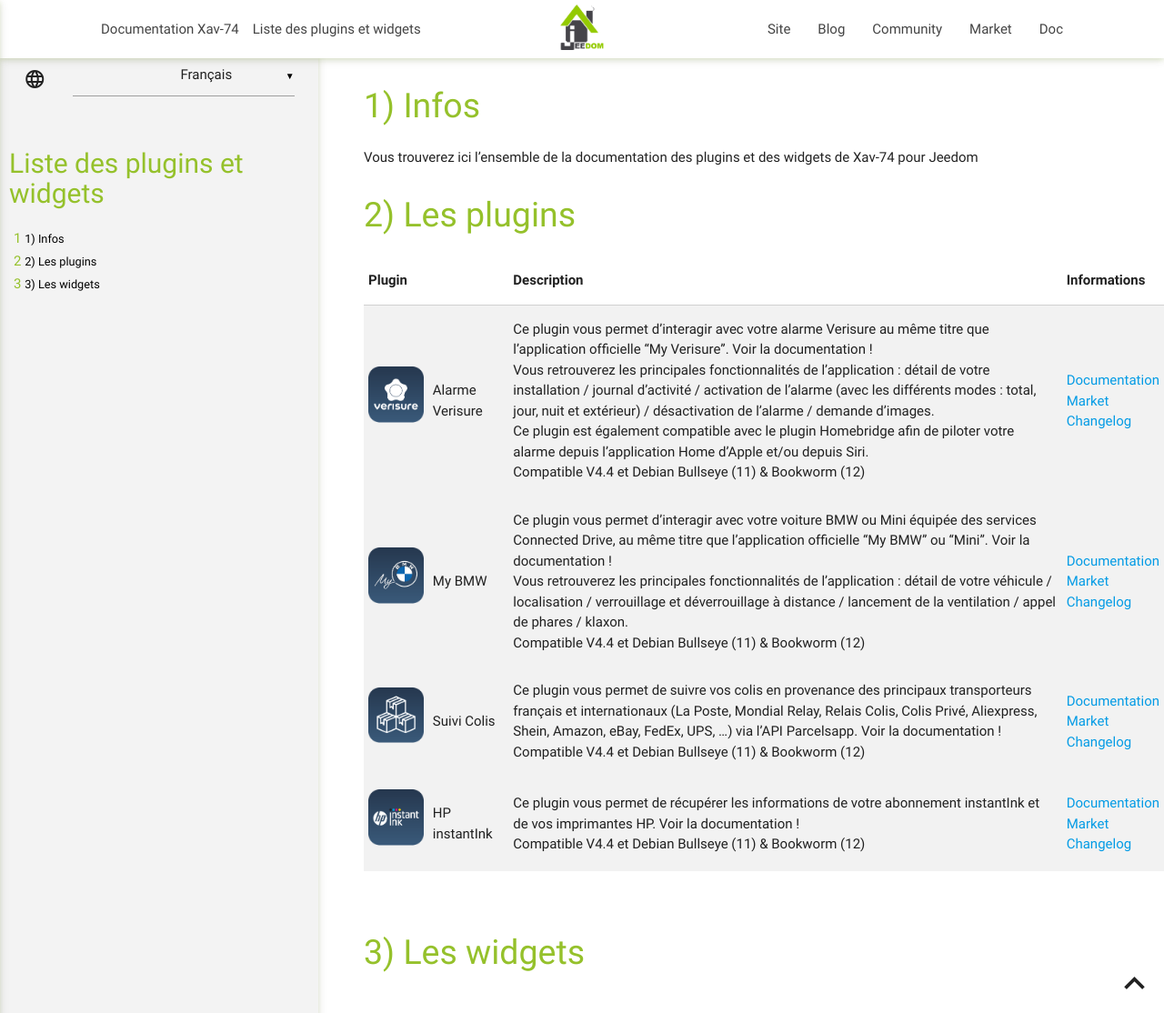
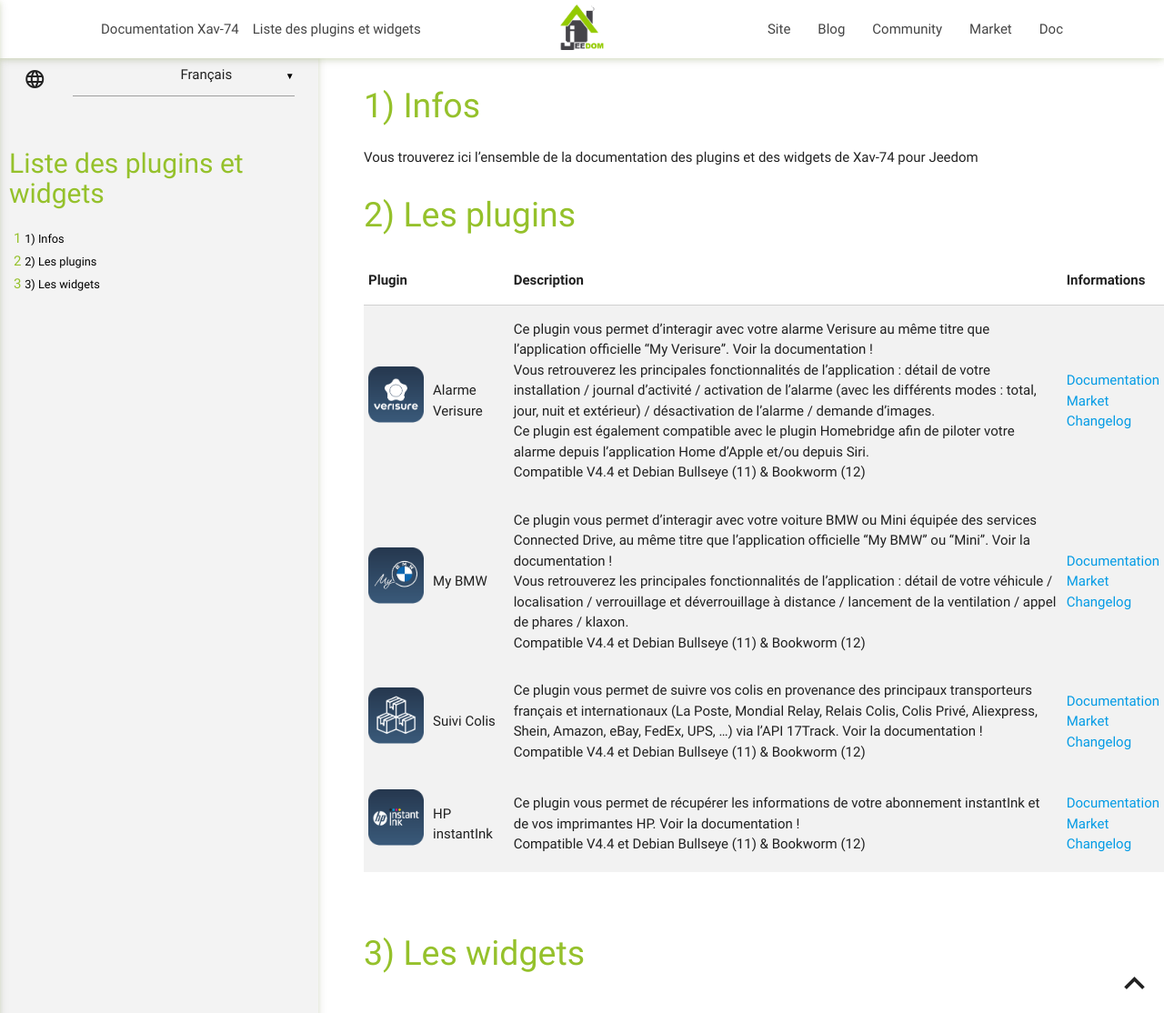
Before and after one commit to Xav-74/Documentation, a Jekyll site: the page built from index/fr_FR/index.md, in a window 1280 px wide and 1114 px high. Shown: the whole window at 91% size. Built offline with Jekyll 4.4.1, drawn with Linux system fonts in a browser that asks for light colours.

Commit message:
Update index.md

```diff
--- a/index/fr_FR/index.md
+++ b/index/fr_FR/index.md
@@ -18,7 +18,7 @@
 |----------|----------|----------|----------|
 | <img src="{{site.baseurl}}/myBMW/{{site.img}}/myBMW_icon.png" class="pluginLogo" width="100"/> | My BMW | Ce plugin vous permet d'interagir avec votre voiture BMW ou Mini équipée des services Connected Drive, au même titre que l’application officielle “My BMW” ou "Mini". Voir la documentation !<br/>Vous retrouverez les principales fonctionnalités de l'application : détail de votre véhicule / localisation / verrouillage et déverrouillage à distance / lancement de la ventilation / appel de phares / klaxon.<br/>Compatible V4.4 et Debian Bullseye (11) & Bookworm (12) | [Documentation]({{site.baseurl}}/myBMW/{{page.lang}})<br/>[Market]({{site.plugin}}4278)<br/>[Changelog]({{site.baseurl}}/myBMW/{{page.lang}}/changelog) |
 |----------|----------|----------|----------|
-| <img src="{{site.baseurl}}/parcelTracking/{{site.img}}/parcelTracking_icon.png" class="pluginLogo" width="100"/> | Suivi Colis | Ce plugin vous permet de suivre vos colis en provenance des principaux transporteurs français et internationaux (La Poste, Mondial Relay, Relais Colis, Colis Privé, Aliexpress, Shein, Amazon, eBay, FedEx, UPS, ...) via l'API Parcelsapp. Voir la documentation !<br/>Compatible V4.4 et Debian Bullseye (11) & Bookworm (12) | [Documentation]({{site.baseurl}}/parcelTracking/{{page.lang}})<br/>[Market]({{site.plugin}}4517)<br/>[Changelog]({{site.baseurl}}/parcelTracking/{{page.lang}}/changelog) |
+| <img src="{{site.baseurl}}/parcelTracking/{{site.img}}/parcelTracking_icon.png" class="pluginLogo" width="100"/> | Suivi Colis | Ce plugin vous permet de suivre vos colis en provenance des principaux transporteurs français et internationaux (La Poste, Mondial Relay, Relais Colis, Colis Privé, Aliexpress, Shein, Amazon, eBay, FedEx, UPS, ...) via l'API 17Track. Voir la documentation !<br/>Compatible V4.4 et Debian Bullseye (11) & Bookworm (12) | [Documentation]({{site.baseurl}}/parcelTracking/{{page.lang}})<br/>[Market]({{site.plugin}}4517)<br/>[Changelog]({{site.baseurl}}/parcelTracking/{{page.lang}}/changelog) |
 |----------|----------|----------|----------|
 | <img src="{{site.baseurl}}/instantInk/{{site.img}}/instantInk_icon.png" class="pluginLogo" width="100"/> | HP instantInk | Ce plugin vous permet de récupérer les informations de votre abonnement instantInk et de vos imprimantes HP. Voir la documentation !<br/>Compatible V4.4 et Debian Bullseye (11) & Bookworm (12) | [Documentation]({{site.baseurl}}/instantInk/{{page.lang}})<br/>[Market]({{site.plugin}}4653)<br/>[Changelog]({{site.baseurl}}/instantInk/{{page.lang}}/changelog) |
 |----------|----------|----------|----------|
```
